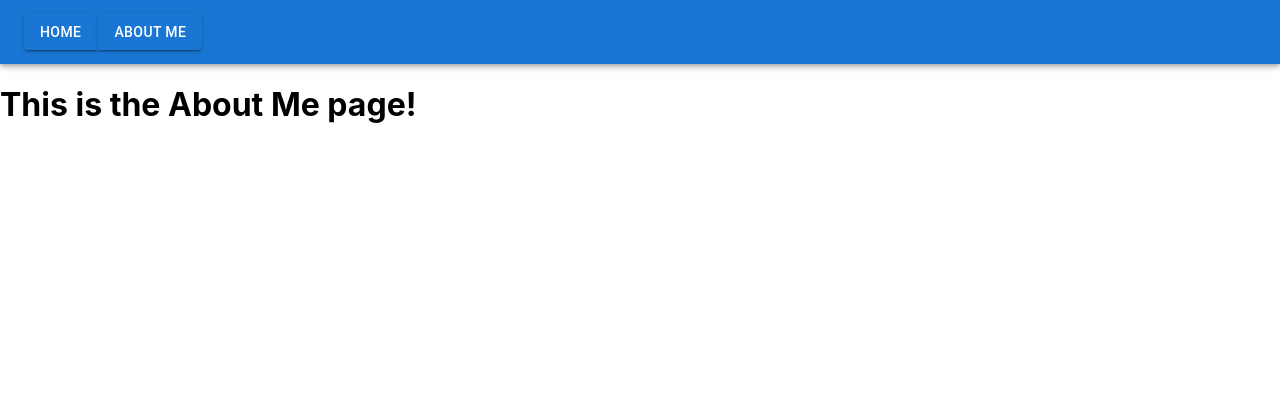
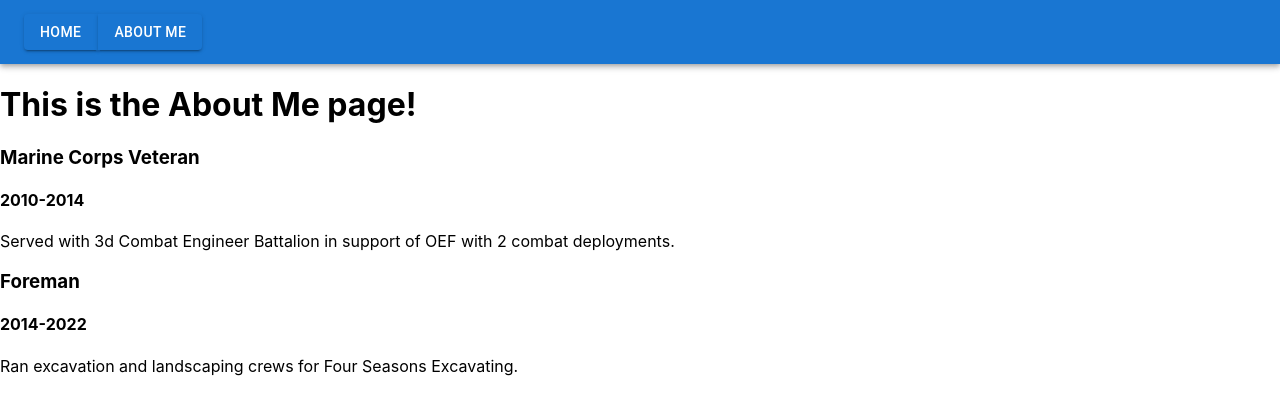
Before and after one commit to j-davitt/portfolio, a React (Create React App) app: page /about in a window 1280 px wide. Shown: the top 414 px of the page. Built offline with nearby package versions, Linux system fonts and the light colour scheme.

Commit message:
add job history

```diff
--- a/src/Components/About/index.js
+++ b/src/Components/About/index.js
@@ -4,6 +4,12 @@ const About = () => {
   return (
     <>
       <h1>This is the About Me page!</h1>
+      <h3>Marine Corps Veteran</h3>
+      <h4>2010-2014</h4>
+      <p>Served with 3d Combat Engineer Battalion in support of OEF with 2 combat deployments.</p>
+      <h3>Foreman</h3>
+      <h4>2014-2022</h4>
+      <p>Ran excavation and landscaping crews for Four Seasons Excavating.</p>
     </>
   )
 }
```
